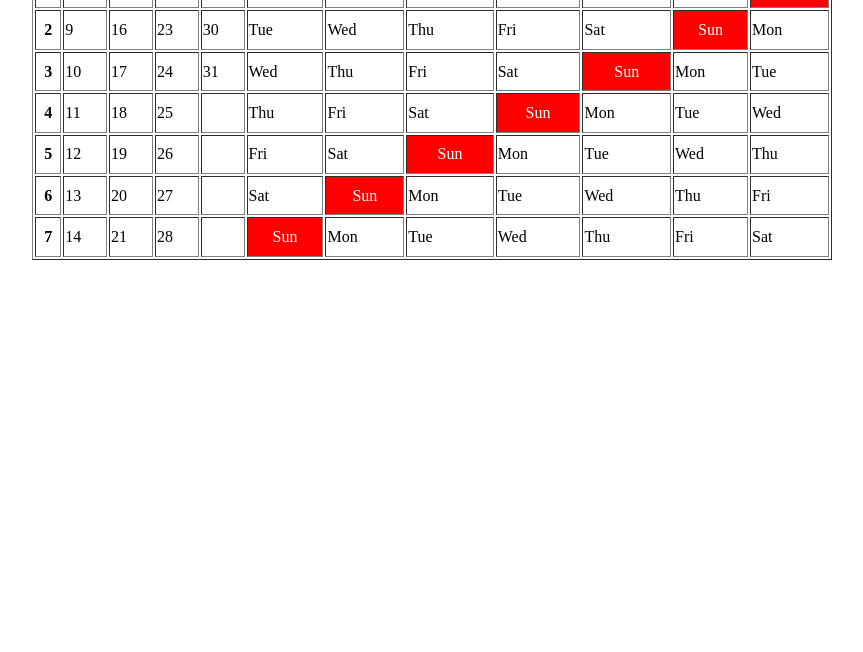
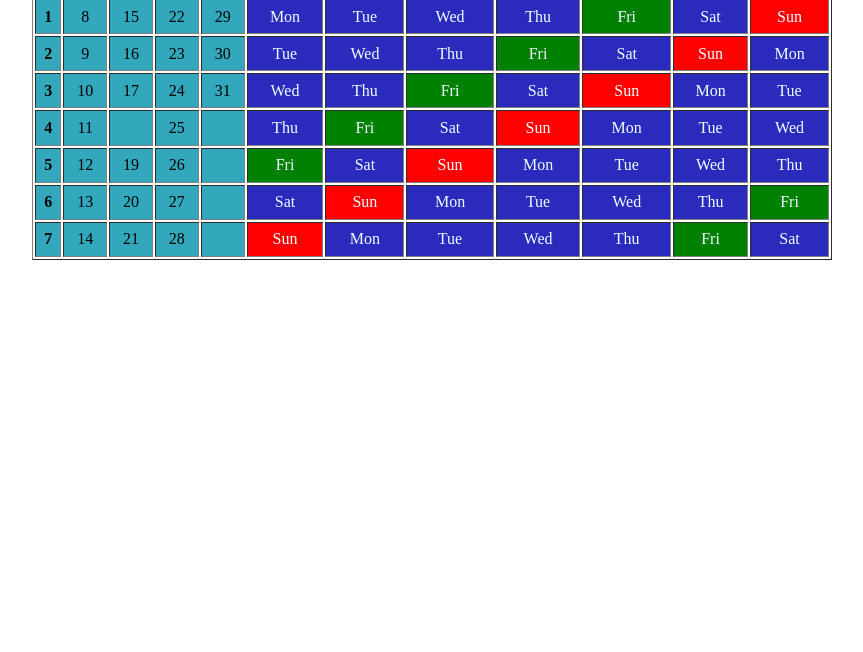
Before and after one commit to Anwar-ul-haq-Azmi/Calendar2024-, a plain HTML site: page Index.html in a window 1280 px wide. Shown: the part 148-800 px from the top of the page, without its empty margins (208-1071 px from the left). Drawn offline with Linux system fonts and the light colour scheme.

Commit message:
Update Index.html

```diff
--- a/Index.html
+++ b/Index.html
@@ -1,128 +1,159 @@
 <!DOCTYPE html>
 <html lang="en">
+
 <head>
 
     <title>Calender-2024</title>
     <style>
-        .Sun{
-            background-color: red;text-align: center; color: white;
+        .Sun {
+            background-color: red;
+            text-align: center;
+            color: white;
+            text-align: center;
         }
-        #table{
-            width: 800px; ;height: 400px;
 
+        #table {
+            width: 800px;
+            ;
+            height: 400px;
+
+        }
+
+        .fr {
+            background-color: green;
+            color: aliceblue;
+            text-align: center;
+        }
+
+        .dy {
+            background-color: rgb(42, 42, 189);
+            color: azure;
+            text-align: center;
+        }
+
+        .m {
+            text-align: center;
+            background-color: rgb(231, 156, 64);
+        }
+        .No{
+            text-align: center;color: black;background-color: rgb(51, 167, 187);
         }
     </style>
 </head>
+
 <body>
-   <center> <table border="" id="table">
+    <center>
+        <table border="" id="table">
             <tr>
-            <td class="Sun" colspan="5">2024</td>
-            <td>JAN <br/> APR <br/>JUL</td>
-            <td>OCT</td>
-            <td>MAY</td>
-            <td>FEB <br/>AUG</td>
-            <td>MAR <br/>NOV</td>
-            <td>JUN</td>
-            <td>SEP <br/>DEC</td>
+                <td class="Sun" colspan="5"><h1>2024 </h1></td>
+                <td class="m">JAN <br /> APR <br />JUL</td>
+                <td class="m">OCT</td>
+                <td class="m">MAY</td>
+                <td class="m">FEB <br />AUG</td>
+                <td class="m">MAR <br />NOV</td>
+                <td class="m">JUN</td>
+                <td class="m">SEP <br />DEC</td>
             </tr>
             <tr>
-            <th>1</th>
-            <td>8</td>
-            <td>15</td>
-            <td>22</td>
-            <td>29</td>
-            <td>Mon</td>
-            <td>Tue</td>
-            <td>Wed</td>
-            <td>Thu</td>
-            <td>Fri</td>
-            <td>Sat</td>
+                <th class="No">1</th>
+                <td class="No">8</td>
+                <td class="No">15</td>
+                <td class="No">22</td>
+                <td class="No">29</td>
+                <td class="dy">Mon</td>
+                <td class="dy">Tue</td>
+                <td class="dy">Wed</td>
+                <td class="dy">Thu</td>
+                <td class="fr">Fri</td>
+                <td class="dy">Sat</td>
                 <td class="Sun">Sun</td>
             </tr>
             <tr>
-            <th>2</th>
-            <td>9</td>
-            <td>16</td>
-            <td>23</td>
-            <td>30</td>
-            <td>Tue</td>
-            <td>Wed</td>
-            <td>Thu</td>
-            <td>Fri</td>
-            <td>Sat</td>
+                <th class="No">2</th>
+                <td class="No">9</td>
+                <td class="No">16</td>
+                <td class="No">23</td>
+                <td class="No">30</td>
+                <td class="dy">Tue</td>
+                <td class="dy">Wed</td>
+                <td class="dy">Thu</td>
+                <td class="fr">Fri</td>
+                <td class="dy">Sat</td>
                 <td class="Sun">Sun</td>
-            <td>Mon</td>
+                <td class="dy">Mon</td>
             </tr>
             <tr>
-            <th>3</th>
-            <td>10</td>
-            <td>17</td>
-            <td>24</td>
-            <td>31</td>
-            <td>Wed</td>
-            <td>Thu</td>
-            <td>Fri</td>
-            <td>Sat</td>
+                <th class="No">3</th>
+                <td class="No">10</td>
+                <td class="No">17</td>
+                <td class="No">24</td>
+                <td class="No">31</td>
+                <td class="dy">Wed</td>
+                <td class="dy">Thu</td>
+                <td class="fr">Fri</td>
+                <td class="dy">Sat</td>
                 <td class="Sun">Sun</td>
-            <td>Mon</td>
-            <td>Tue</td>
+                <td class="dy">Mon</td>
+                <td class="dy">Tue</td>
             </tr>
             <tr>
-            <th>4</th>
-            <td>11</td>
-            <td>18</td>
-            <td>25</td>
-            <td></td>
-            <td>Thu</td>
-            <td>Fri</td>
-            <td>Sat</td>
+                <th class="No">4</th>
+                <td class="No">11</td>
+                <td class="No" 18</td>
+                <td class="No">25</td>
+                <td class="No"></td>
+                <td class="dy">Thu</td>
+                <td class="fr">Fri</td>
+                <td class="dy">Sat</td>
                 <td class="Sun">Sun</td>
-            <td>Mon</td>
-            <td>Tue</td>
-            <td>Wed</td>
+                <td class="dy">Mon</td>
+                <td class="dy">Tue</td>
+                <td class="dy">Wed</td>
             </tr>
             <tr>
-            <th>5</th>
-            <td>12</td>
-            <td>19</td>
-            <td>26</td>
-            <td></td>
-            <td>Fri</td>
-            <td>Sat</td>
+                <th class="No">5</th>
+                <td class="No">12</td>
+                <td class="No">19</td>
+                <td class="No">26</td>
+                <td class="No"></td>
+                <td class="fr">Fri</td>
+                <td class="dy">Sat</td>
                 <td class="Sun">Sun</td>
-            <td>Mon</td>
-            <td>Tue</td>
-            <td>Wed</td>
-            <td>Thu</td>
+                <td class="dy">Mon</td>
+                <td class="dy">Tue</td>
+                <td class="dy">Wed</td>
+                <td class="dy">Thu</td>
             </tr>
             <tr>
-            <th>6</th>
-            <td>13</td>
-            <td>20</td>
-            <td>27</td>
-            <td></td>
-            <td>Sat</td>
+                <th class="No">6</th>
+                <td class="No">13</td>
+                <td class="No">20</td>
+                <td class="No">27</td>
+                <td class="No"></td>
+                <td class="dy">Sat</td>
                 <td class="Sun">Sun</td>
-            <td>Mon</td>
-            <td>Tue</td>
-            <td>Wed</td>
-            <td>Thu</td>
-            <td>Fri</td>
+                <td class="dy">Mon</td>
+                <td class="dy">Tue</td>
+                <td class="dy">Wed</td>
+                <td class="dy">Thu</td>
+                <td class="fr">Fri</td>
             </tr>
             <tr>
-            <th>7</th>
-            <td>14</td>
-            <td>21</td>
-            <td>28</td>
-            <td></td>
+                <th class="No">7</th>
+                <td class="No">14</td>
+                <td class="No">21</td>
+                <td class="No">28</td>
+                <td class="No"></td>
                 <td class="Sun">Sun</td>
-            <td>Mon</td>
-            <td>Tue</td>
-            <td>Wed</td>
-            <td>Thu</td>
-            <td>Fri</td>
-            <td>Sat</td>
+                <td class="dy">Mon</td>
+                <td class="dy">Tue</td>
+                <td class="dy">Wed</td>
+                <td class="dy">Thu</td>
+                <td class="fr">Fri</td>
+                <td class="dy">Sat</td>
             </tr>
-    </table></center>
+        </table>
+    </center>
 </body>
+
 </html>
```
Lines whose indentation alone changed are shown as unchanged.
